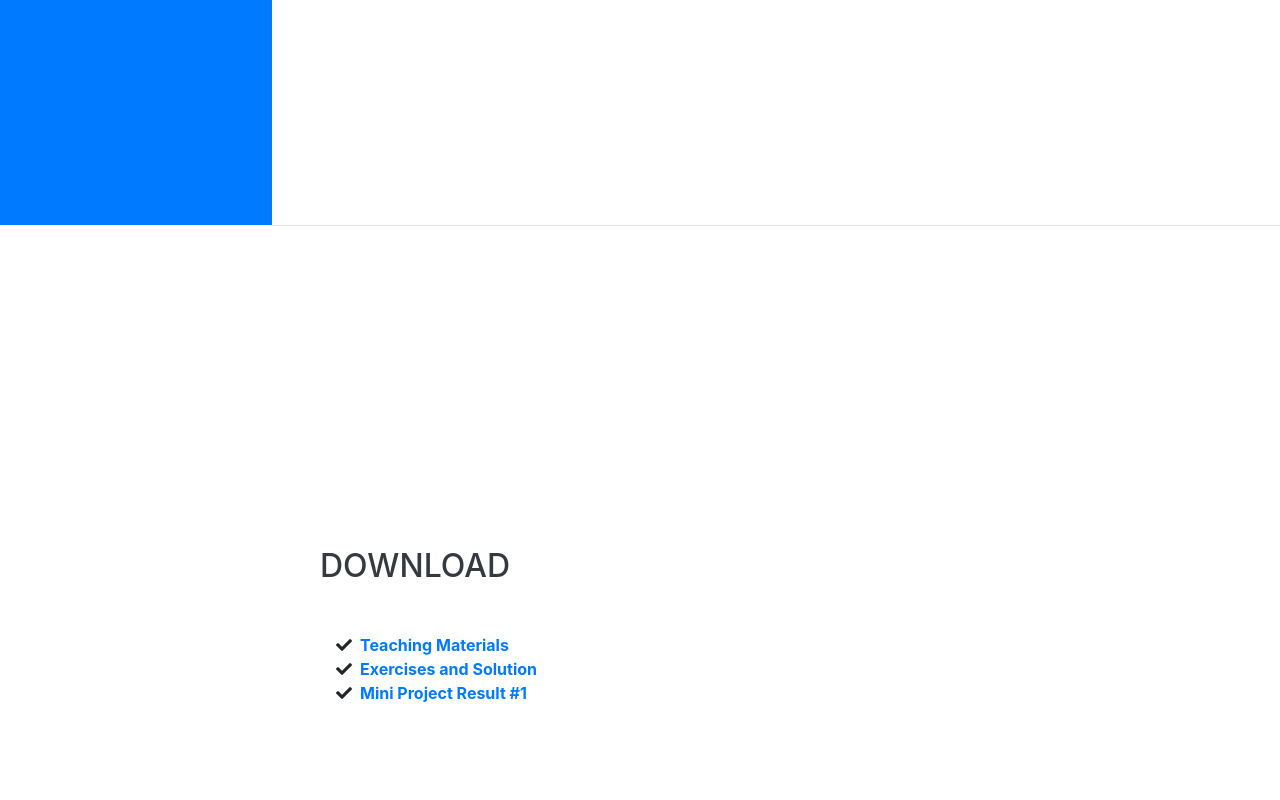
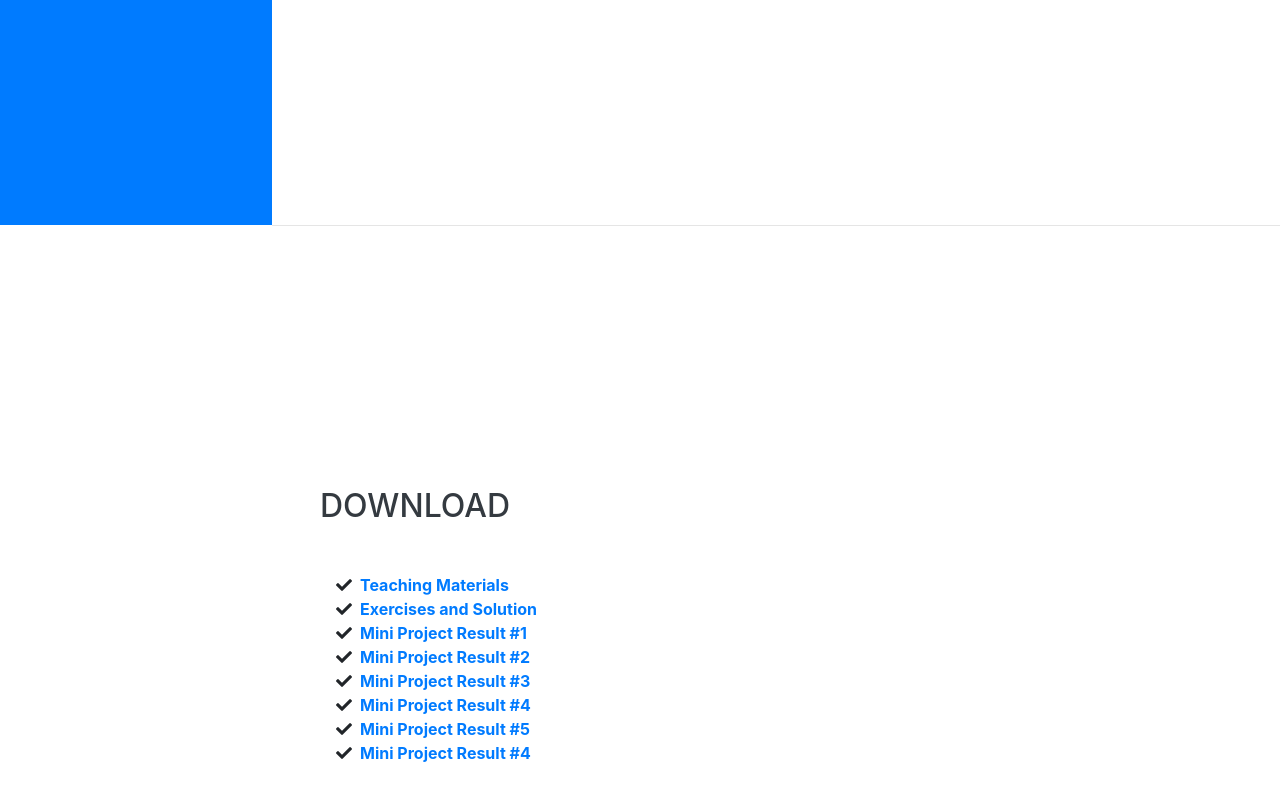
Before and after one commit to patcharinka/15016406, a website with bundled scripts: page index.html in a window 1280 px wide. Shown: the part 575-1375 px from the top of the page. Built offline with nearby package versions, Linux system fonts and the light colour scheme; a web font is replaced by a local one.

Commit message:
Update index.html

```diff
--- a/index.html
+++ b/index.html
@@ -244,6 +244,36 @@
 
 
             </li>
+            <li>
+              <i class="fa-li fa fa-check"></i>
+              <a href="https://pkxaxa.github.io/Computer-Programming-2019-KMITL-Repository/?fbclid=IwAR2bBVMAjJ1qQ0IgiPoEDvnj_FOPvL6-seCSd1BWcg6oMJ-70d-l1o2shjs" target="_blank"><b> Mini Project Result #2</b></a>
+
+
+            </li>
+            <li>
+              <i class="fa-li fa fa-check"></i>
+              <a href="https://tanatthep.github.io/Tanatthep/index1.html" target="_blank"><b> Mini Project Result #3</b></a>
+
+
+            </li>
+            <li>
+              <i class="fa-li fa fa-check"></i>
+              <a href="https://61130055.github.io/github/" target="_blank"><b> Mini Project Result #4</b></a>
+
+
+            </li>
+            <li>
+              <i class="fa-li fa fa-check"></i>
+              <a href="https://61130061.github.io/Hello/?fbclid=IwAR18dZfTwJeQv8tRTKGqQlzqkOxHlEcQt-zDx67Pp7T4C1Mvh-miuwVQ8Lw" target="_blank"><b> Mini Project Result #5</b></a>
+
+
+            </li>
+            <li>
+              <i class="fa-li fa fa-check"></i>
+              <a href="https://61130055.github.io/github/" target="_blank"><b> Mini Project Result #4</b></a>
+
+
+            </li>
 
         </ul>
       </div>
```
